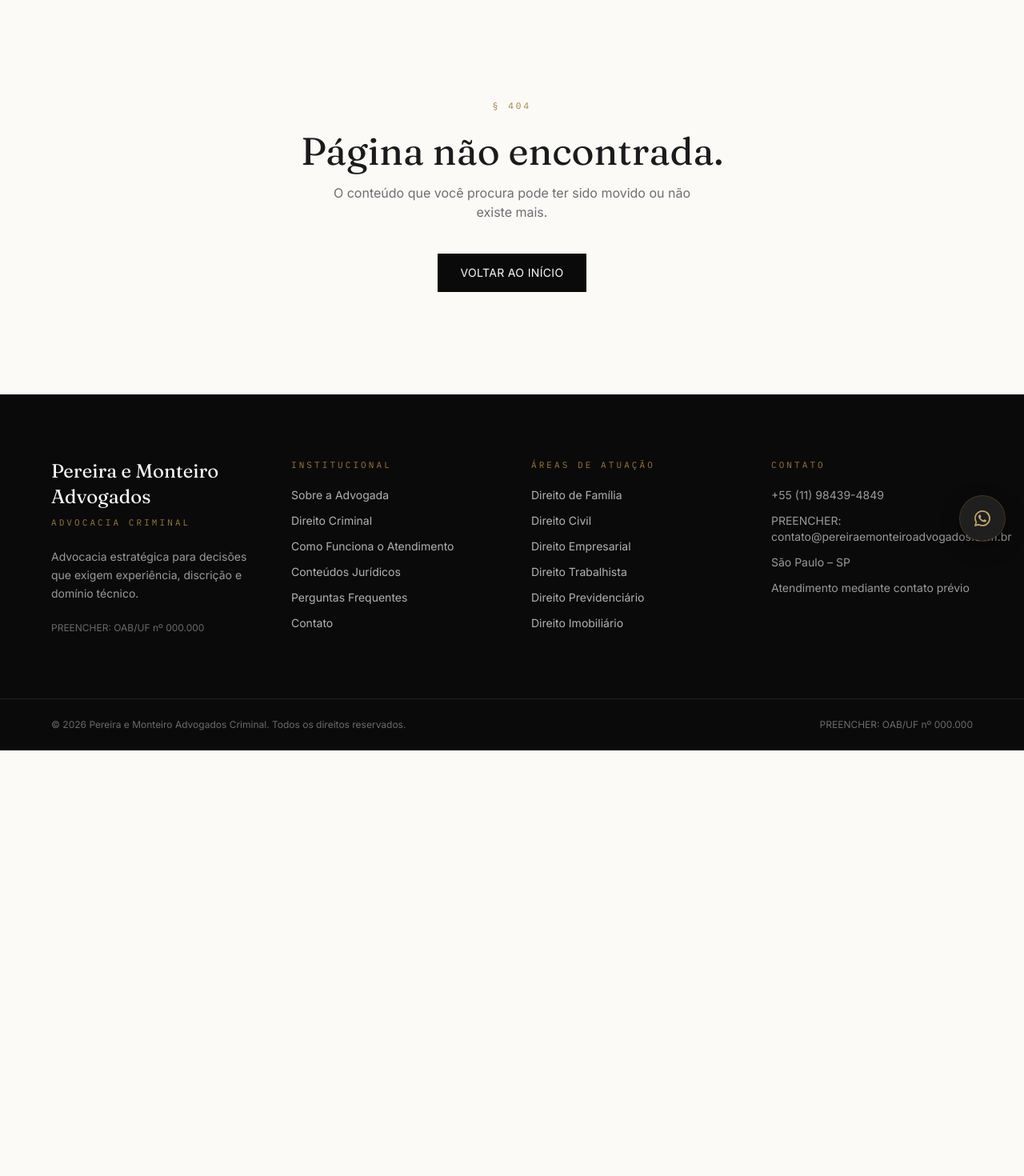
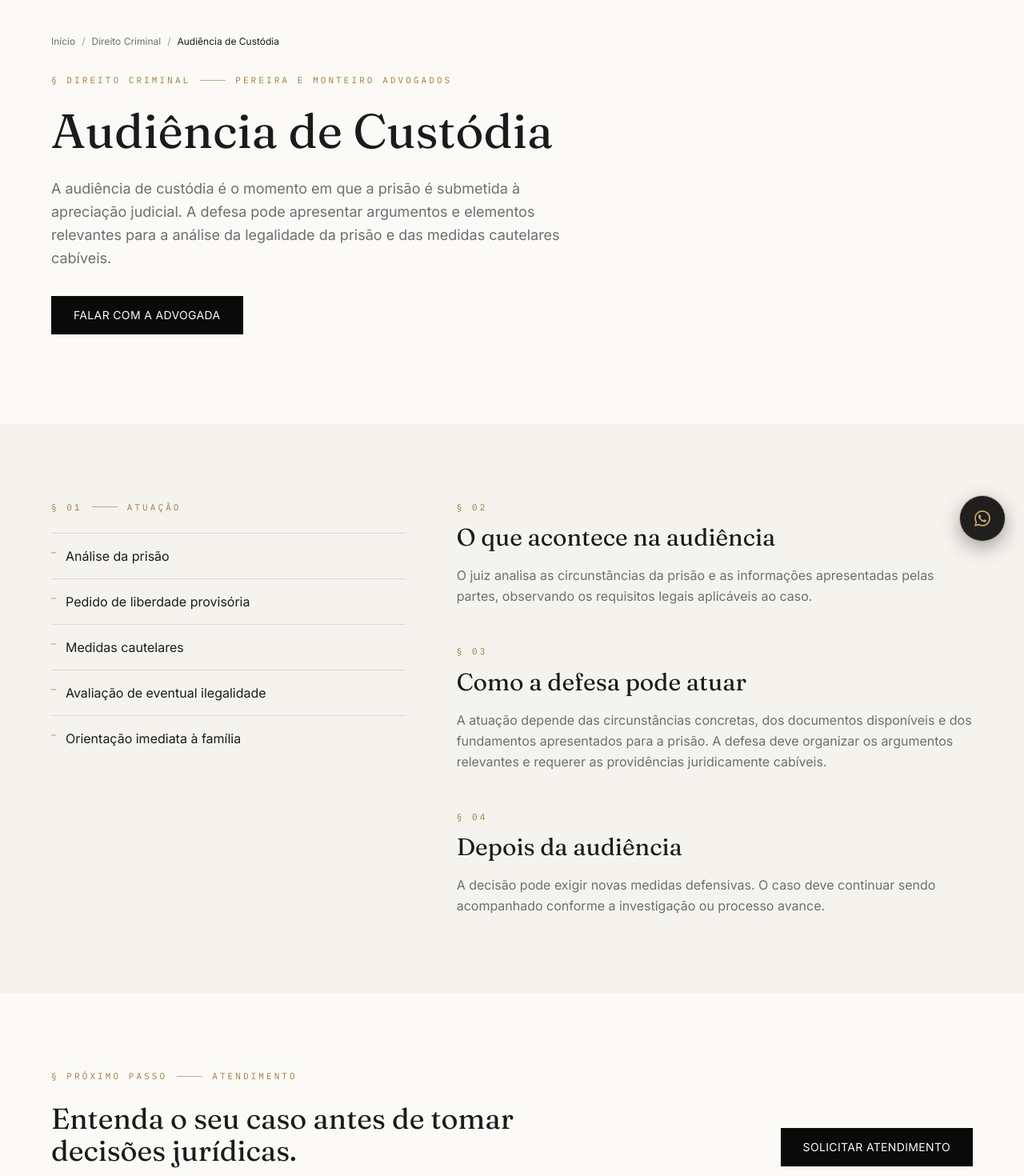
Before and after one commit to cesaraugustodesl/Atendimento-Jurdico, a Next.js app: page /criminal/audiencia-de-custodia in a window 1280 px wide. Before the commit this address had no page. Shown: the part 100-1570 px from the top of the page at 80% size. Before the commit the page ends 1038 px from the top, so only its background shows below. Built offline with nearby package versions, Linux system fonts and the light colour scheme.

Commit message:
seo: create criminal cluster page template

```diff
--- /dev/null
+++ b/app/criminal/[slug]/page.tsx
@@ -0,0 +1,86 @@
+import Link from "next/link";
+import { notFound } from "next/navigation";
+import Breadcrumbs from "@/components/Breadcrumbs";
+import Eyebrow from "@/components/Eyebrow";
+import JsonLd from "@/components/JsonLd";
+import { criminalCluster, getCriminalClusterPage } from "@/lib/criminal-cluster";
+import { breadcrumbSchema } from "@/lib/schema";
+import { buildMetadata } from "@/lib/metadata";
+import { siteConfig, whatsappHref } from "@/lib/site-config";
+
+export function generateStaticParams() {
+  return criminalCluster.map((page) => ({ slug: page.slug }));
+}
+
+export function generateMetadata({ params }: { params: { slug: string } }) {
+  const page = getCriminalClusterPage(params.slug);
+  if (!page) return {};
+  return buildMetadata({ title: page.metaTitle, description: page.description, path: `/criminal/${page.slug}` });
+}
+
+export default function CriminalClusterPage({ params }: { params: { slug: string } }) {
+  const page = getCriminalClusterPage(params.slug);
+  if (!page) notFound();
+
+  return (
+    <>
+      <JsonLd data={breadcrumbSchema([
+        { name: "Início", url: siteConfig.siteUrl },
+        { name: "Direito Criminal", url: `${siteConfig.siteUrl}/direito-criminal` },
+        { name: page.title, url: `${siteConfig.siteUrl}/criminal/${page.slug}` },
+      ])} />
+
+      <section className="container-content pt-12 pb-8">
+        <Breadcrumbs items={[{ name: "Início", href: "/" }, { name: "Direito Criminal", href: "/direito-criminal" }, { name: page.title, href: `/criminal/${page.slug}` }]} />
+      </section>
+
+      <section className="container-content pb-20 md:pb-28">
+        <div className="max-w-4xl">
+          <Eyebrow code="§ Direito Criminal">Pereira e Monteiro Advogados</Eyebrow>
+          <h1 className="mt-6 font-display text-4xl md:text-6xl leading-[1.08] text-ink text-balance">{page.title}</h1>
+          <p className="mt-7 max-w-2xl text-mist text-lg leading-relaxed">{page.intro}</p>
+          <a href={whatsappHref(`Olá, gostaria de falar sobre ${page.title}.`)} target="_blank" rel="noopener noreferrer" className="btn-primary mt-8">Falar com a Advogada</a>
+        </div>
+      </section>
+
+      <section className="py-16 md:py-24 bg-cream">
+        <div className="container-content grid grid-cols-1 lg:grid-cols-12 gap-16">
+          <div className="lg:col-span-5">
+            <Eyebrow code="§ 01">Atuação</Eyebrow>
+            <ul className="mt-6 border-t border-hairline-dark divide-y divide-hairline-dark">
+              {page.bullets.map((item) => <li key={item} className="py-4 flex gap-3 text-ink"><span className="font-mono text-[10px] text-bronze">—</span>{item}</li>)}
+            </ul>
+          </div>
+          <div className="lg:col-span-7 space-y-12">
+            {page.sections.map((section, index) => (
+              <article key={section.heading}>
+                <p className="code-label mb-3">§ {String(index + 2).padStart(2, "0")}</p>
+                <h2 className="font-display text-2xl md:text-3xl text-ink">{section.heading}</h2>
+                {section.paragraphs.map((paragraph) => <p key={paragraph} className="mt-4 text-mist leading-relaxed">{paragraph}</p>)}
+              </article>
+            ))}
+          </div>
+        </div>
+      </section>
+
+      <section className="py-16 md:py-24">
+        <div className="container-content">
+          <Eyebrow code="§ Próximo passo">Atendimento</Eyebrow>
+          <div className="mt-6 flex flex-col md:flex-row md:items-end justify-between gap-8">
+            <h2 className="font-display text-3xl md:text-4xl max-w-2xl text-ink">Entenda o seu caso antes de tomar decisões jurídicas.</h2>
+            <a href={whatsappHref()} target="_blank" rel="noopener noreferrer" className="btn-primary shrink-0">Solicitar Atendimento</a>
+          </div>
+        </div>
+      </section>
+
+      <section className="py-16 bg-cream">
+        <div className="container-content">
+          <Eyebrow code="§ Conteúdo relacionado">Direito Criminal</Eyebrow>
+          <div className="mt-8 grid grid-cols-1 sm:grid-cols-2 lg:grid-cols-4 gap-6">
+            {criminalCluster.filter((item) => item.slug !== page.slug).slice(0, 4).map((item) => <Link key={item.slug} href={`/criminal/${item.slug}`} className="border-t border-hairline-dark pt-4 group"><h3 className="font-display text-lg text-ink group-hover:text-bronze-dim transition-colors">{item.title}</h3><span className="mt-2 block text-xs text-mist">Saiba mais →</span></Link>)}
+          </div>
+        </div>
+      </section>
+    </>
+  );
+}
```
